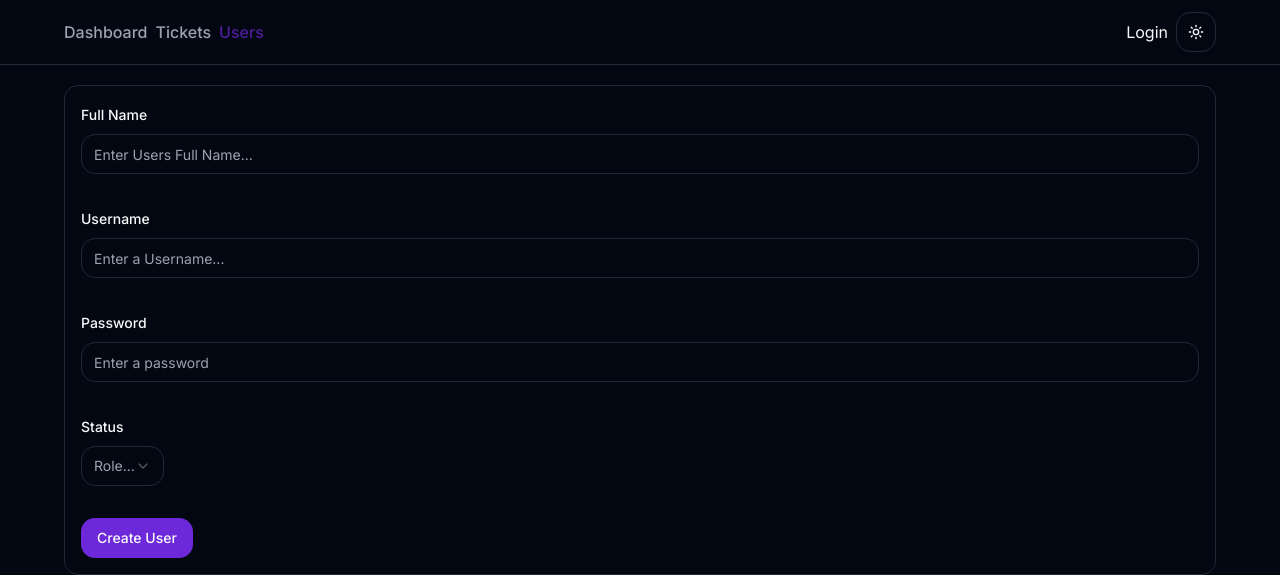
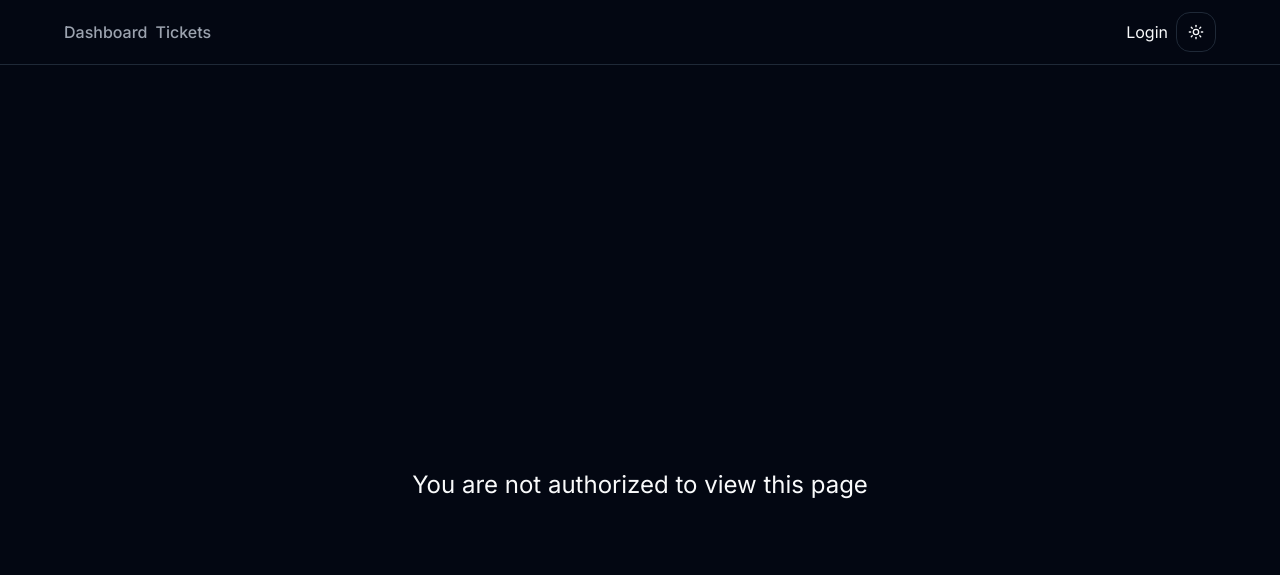
Before and after one commit to gustavohdev/ticketapp, a Next.js app: page /users in a window 1280 px wide. Shown: the top 575 px of the page. Built offline with nearby package versions, Linux system fonts and the light colour scheme; no server answers; the database is empty.

Commit message:
feat: add error logs, add protected links, api and pages

```diff
--- a/app/api/tickets/route.ts
+++ b/app/api/tickets/route.ts
@@ -1,8 +1,16 @@
 import { prisma } from "@/prisma/db";
 import { ticketSchema } from "@/ValidationSchemas/tickets";
+import { getServerSession } from "next-auth";
 import { NextRequest, NextResponse } from "next/server";
+import options from "../auth/[...nextauth]/options";
 
 export async function POST(request: NextRequest) {
+  const session = await getServerSession(options);
+
+  if (!session) {
+    return NextResponse.json({ error: "Not Authenticated" }, { status: 401 });
+  }
+
   const body = await request.json();
   const validation = ticketSchema.safeParse(body);
 
--- a/app/api/users/route.ts
+++ b/app/api/users/route.ts
@@ -1,11 +1,26 @@
 import { prisma } from "@/prisma/db";
 import { userSchema } from "@/ValidationSchemas/users";
 import bcrypt from "bcryptjs";
+import { getServerSession } from "next-auth";
 import { NextRequest, NextResponse } from "next/server";
+import options from "../auth/[...nextauth]/options";
 
 export async function POST(request: NextRequest) {
   const body = await request.json();
   const validation = userSchema.safeParse(body);
+
+  const session = await getServerSession(options);
+
+  if (!session) {
+    return NextResponse.json({ error: "Not Authenticated" }, { status: 401 });
+  }
+
+  if (session.user.role !== "ADMIN") {
+    return NextResponse.json(
+      { error: "Not an ADMIN account" },
+      { status: 403 }
+    );
+  }
 
   if (!validation.success) {
     return NextResponse.json(validation.error.format(), {
--- a/app/users/[id]/page.tsx
+++ b/app/users/[id]/page.tsx
@@ -1,5 +1,7 @@
+import options from "@/app/api/auth/[...nextauth]/options";
 import UserForm from "@/components/UserForm";
 import { prisma } from "@/prisma/db";
+import { getServerSession } from "next-auth";
 import React from "react";
 
 interface Props {
@@ -7,6 +9,15 @@ interface Props {
 }
 
 async function EditUser({ params }: Props) {
+  const session = await getServerSession(options);
+  if (session?.user.role !== "ADMIN") {
+    return (
+      <div className=" text-destructive flex justify-center items-center h-screen">
+        <h1 className="text-2xl">You are not authorized to view this page</h1>
+      </div>
+    );
+  }
+
   const user = await prisma.user.findUnique({
     where: { id: parseInt(params.id) },
   });
--- a/app/users/page.tsx
+++ b/app/users/page.tsx
@@ -2,8 +2,21 @@ import UserForm from "@/components/UserForm";
 import React from "react";
 import DataTableSimple from "./data-table-simple";
 import { prisma } from "@/prisma/db";
+import { get } from "http";
+import { getServerSession } from "next-auth";
+import options from "../api/auth/[...nextauth]/options";
 
 const Users = async () => {
+  const session = await getServerSession(options);
+
+  if (session?.user.role !== "ADMIN") {
+    return (
+      <div className="flex justify-center items-center h-screen">
+        <h1 className="text-2xl">You are not authorized to view this page</h1>
+      </div>
+    );
+  }
+
   const users = await prisma.user.findMany();
 
   return (
--- a/components/MainNav.tsx
+++ b/components/MainNav.tsx
@@ -11,7 +11,7 @@ async function MainNav() {
   console.log("Session in MainNav", session);
   return (
     <div className="flex justify-between">
-      <MainNavLinks />
+      <MainNavLinks role={session?.user.role} />
       <div className="flex items-center gap-2">
         {session ? (
           <Link href="/api/auth/signout?callbackUrl=/">Logout</Link>
--- a/components/MainNavLink.tsx
+++ b/components/MainNavLink.tsx
@@ -3,19 +3,22 @@ import Link from "next/link";
 import { usePathname } from "next/navigation";
 import React from "react";
 
-const MainNavLinks = () => {
+const MainNavLinks = ({ role }: { role?: string }) => {
   const links = [
     {
       href: "/",
       label: "Dashboard",
+      adminOnly: false,
     },
     {
       href: "/tickets",
       label: "Tickets",
+      adminOnly: false,
     },
     {
       href: "/users",
       label: "Users",
+      adminOnly: true,
     },
   ];
 
@@ -23,7 +26,9 @@ const MainNavLinks = () => {
 
   return (
     <div className="flex items-center gap-2">
-      {links.map((link) => {
+      {links
+        .filter((link) => !link.adminOnly || role === "ADMIN")
+        .map((link) => {
           return (
             <Link
               key={link.label}
--- a/components/TicketForm.tsx
+++ b/components/TicketForm.tsx
@@ -30,7 +30,6 @@ const TicketForm = ({ ticket }: Props) => {
   const [isSubmitting, setIsSubmitting] = useState(false);
   const [error, setError] = useState("");
   const router = useRouter();
-  console.log("TicketForm", ticket);
   const form = useForm<TicketFormData>({
     resolver: zodResolver(ticketSchema),
   });
@@ -52,10 +51,10 @@ const TicketForm = ({ ticket }: Props) => {
       router.push("/tickets");
       router.refresh();
     } catch (error) {
+      console.error("Error submitting form", error);
       setError("An error occurred while submitting the form.");
       setIsSubmitting(false);
     }
-    console.log("Form submitted", values);
   }
 
   return (
@@ -151,6 +150,7 @@ const TicketForm = ({ ticket }: Props) => {
           </Button>
         </form>
       </Form>
+      <p className="text-destructive">{error}</p>
     </div>
   );
 };
```
Lines whose indentation alone changed are shown as unchanged.
